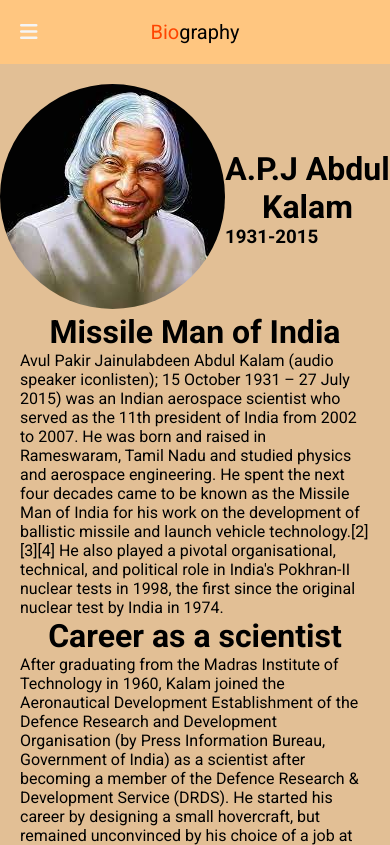
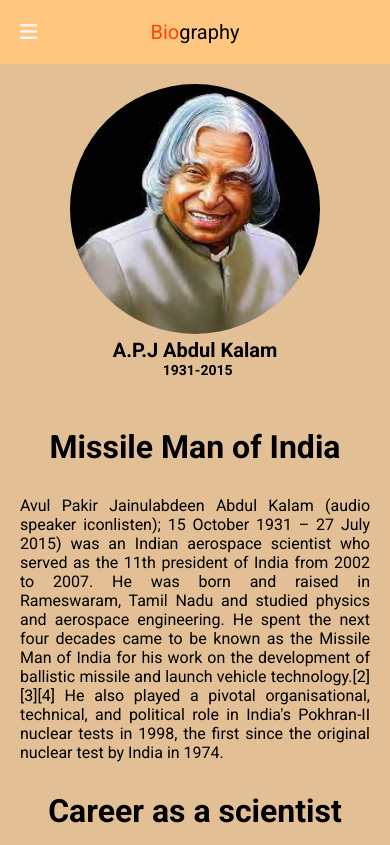
Before and after one commit to roshankumar0/Biopage, a plain HTML site: page index.html in a window 390 px wide. Shown: the top 845 px of the page. Drawn offline with Linux system fonts and the light colour scheme.

Commit message:
alignment

```diff
--- a/index.css
+++ b/index.css
@@ -56,7 +56,6 @@ main {
 }
 main .left img {
   border-radius: 50%;
-  font-weight: 400;
 }
 
 h1 {
@@ -102,6 +101,26 @@ a {
   }
   .wrapper {
     width: 100%;
+  }
+  main {
+    flex-direction: column;
+  }
+  .left img {
+    width: 250px;
+  }
+  .right h1 {
+    font-size: 20px;
+  }
+  .right h3 {
+    font-size: 14px;
+    margin-left: 50px;
+  }
+  .content {
+    margin-top: 50px;
+  }
+  .content p {
+    margin: 30px 0;
+    text-align: justify;
   }
   #menutoggle {
     display: block;
```
